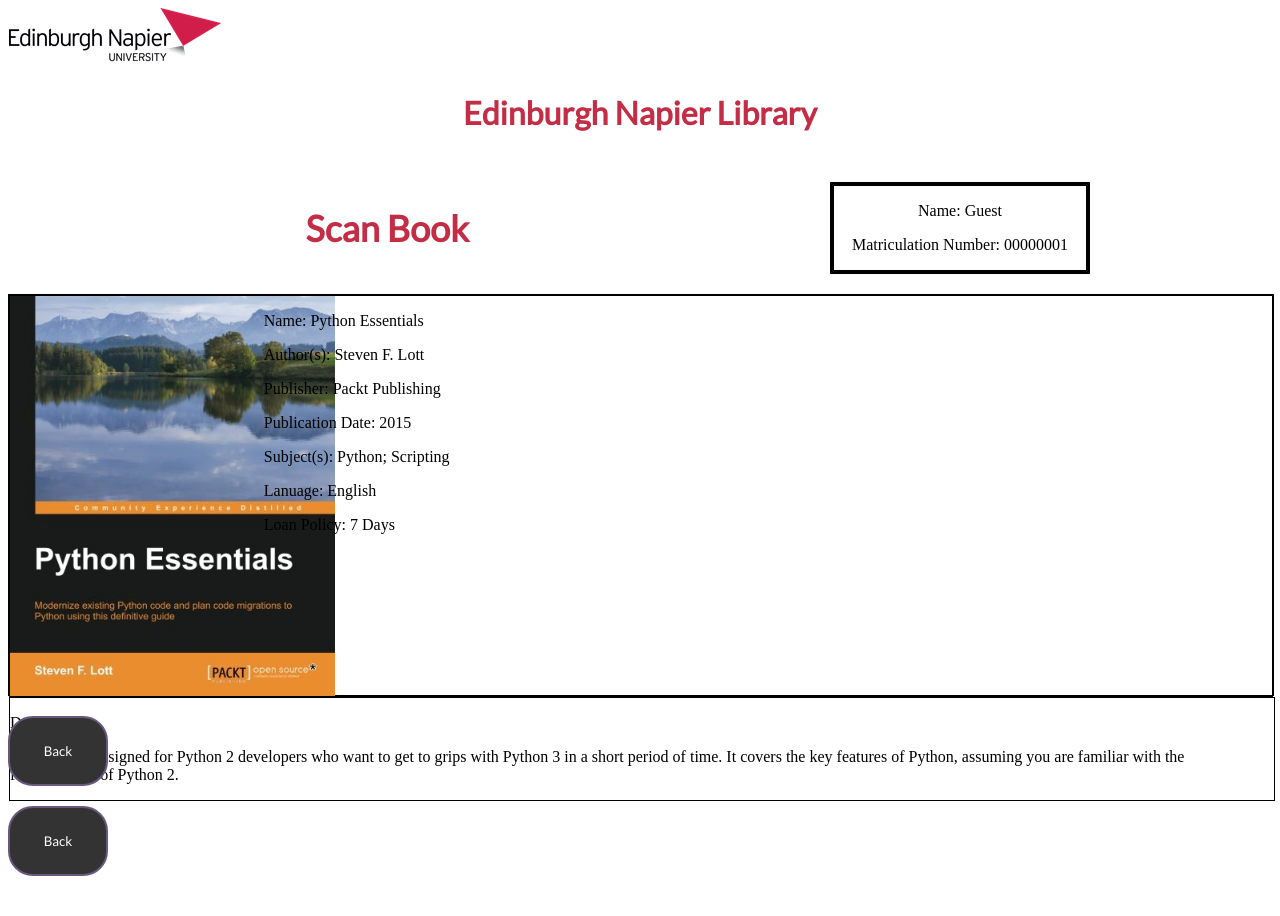
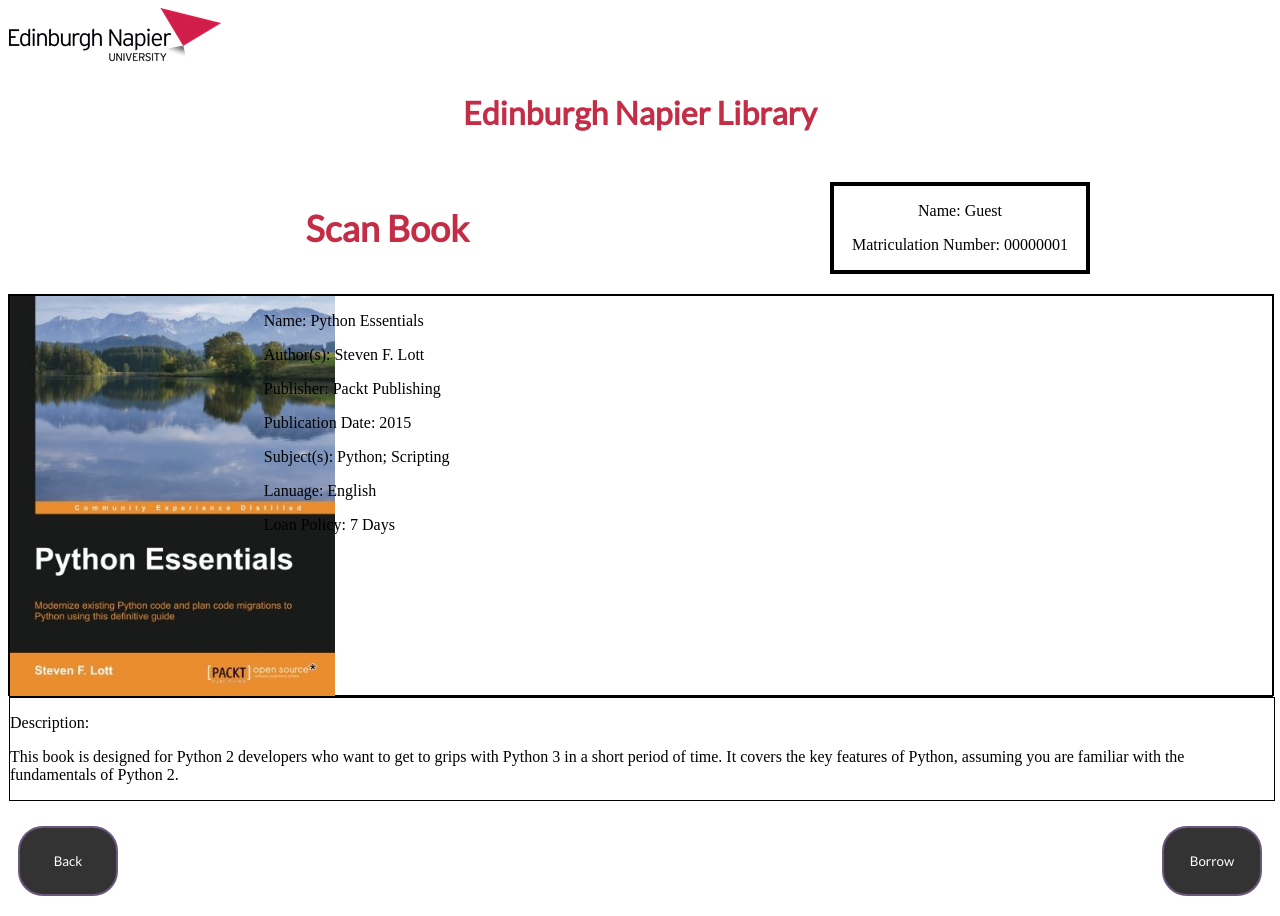
Before and after one commit to SpencerJAl/Honours-Project., an Angular app: page /borrow in a window 1280 px wide. Built offline with nearby package versions, Linux system fonts and the light colour scheme.

Commit message:
borrow page complete

```diff
--- a/src/app/components/borrow/borrow.component.html
+++ b/src/app/components/borrow/borrow.component.html
@@ -9,7 +9,9 @@
             <p><label>Matriculation Number: </label>00000001</p>
         </div>
     </div>
+
     <div class=gap></div>
+
     <div id="book">
         <div id="bookimg">
            <img src="../../../assets/img/book.jpg" alt="No Image avaliable"/>
@@ -25,10 +27,11 @@
         </div>
         <div id="description">
             <p>Description:</p>
-              <p>  This book is designed for Python 2 developers who want to get to grips with Python 3 in a short period of time. It covers the key features of Python, assuming you are familiar with the fundamentals of Python 2.
+              <p>This book is designed for Python 2 developers who want to get to grips with Python 3 in a short period of time. It covers the key features of Python, assuming you are familiar with the fundamentals of Python 2.
              </p>
         </div>
     </div>
+
     <div class="gap"></div>
 
     <div id="foot">
@@ -42,7 +45,7 @@
               <div class="button" id="borrowBook">
                     <a routerLink="/menu" routerLinkActive="active">
                       <button id="borrow">
-                       Back
+                       Borrow
                       </button>
                     </a>
                   </div>
--- a/src/app/components/borrow/borrow.component.scss
+++ b/src/app/components/borrow/borrow.component.scss
@@ -50,6 +50,7 @@
 #description{
     border: 1px black solid;
     width:100%;
+    clear:both;
 }
 #back{
     height:100px;
@@ -63,9 +64,13 @@
     text-align: center;
     font-family: 'Lato', sans-serif;
     text-decoration: none;
+    float:left;
+    margin-left:10px;
 }
 #foot{
         width:100%;
+        margin-top: 20px;
+        padding-top: 90px;
 }
 #borrow{
     height:100px;
@@ -79,4 +84,6 @@
     text-align: center;
     font-family: 'Lato', sans-serif;
     text-decoration: none;
+    float:right;
+    margin-right:10px;
 }
```
